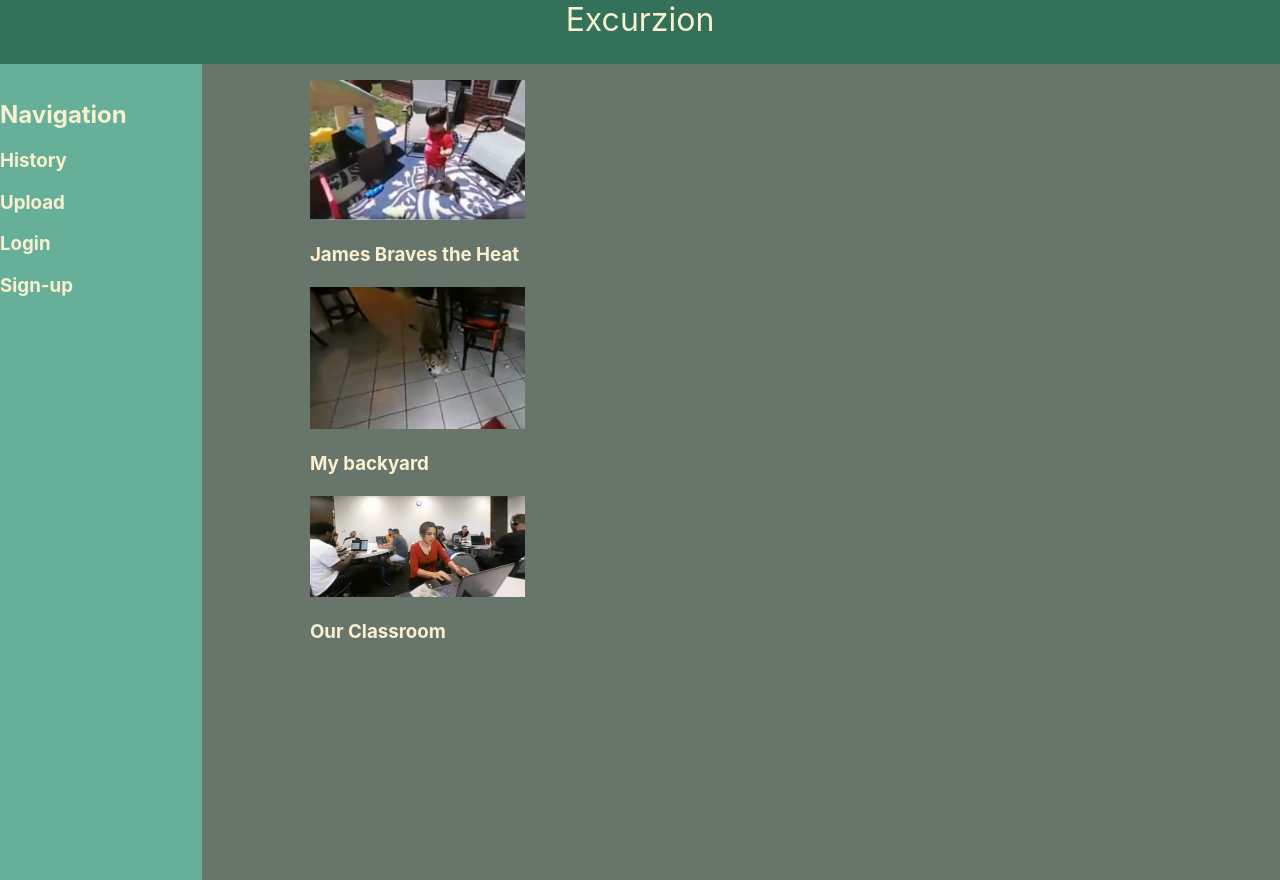
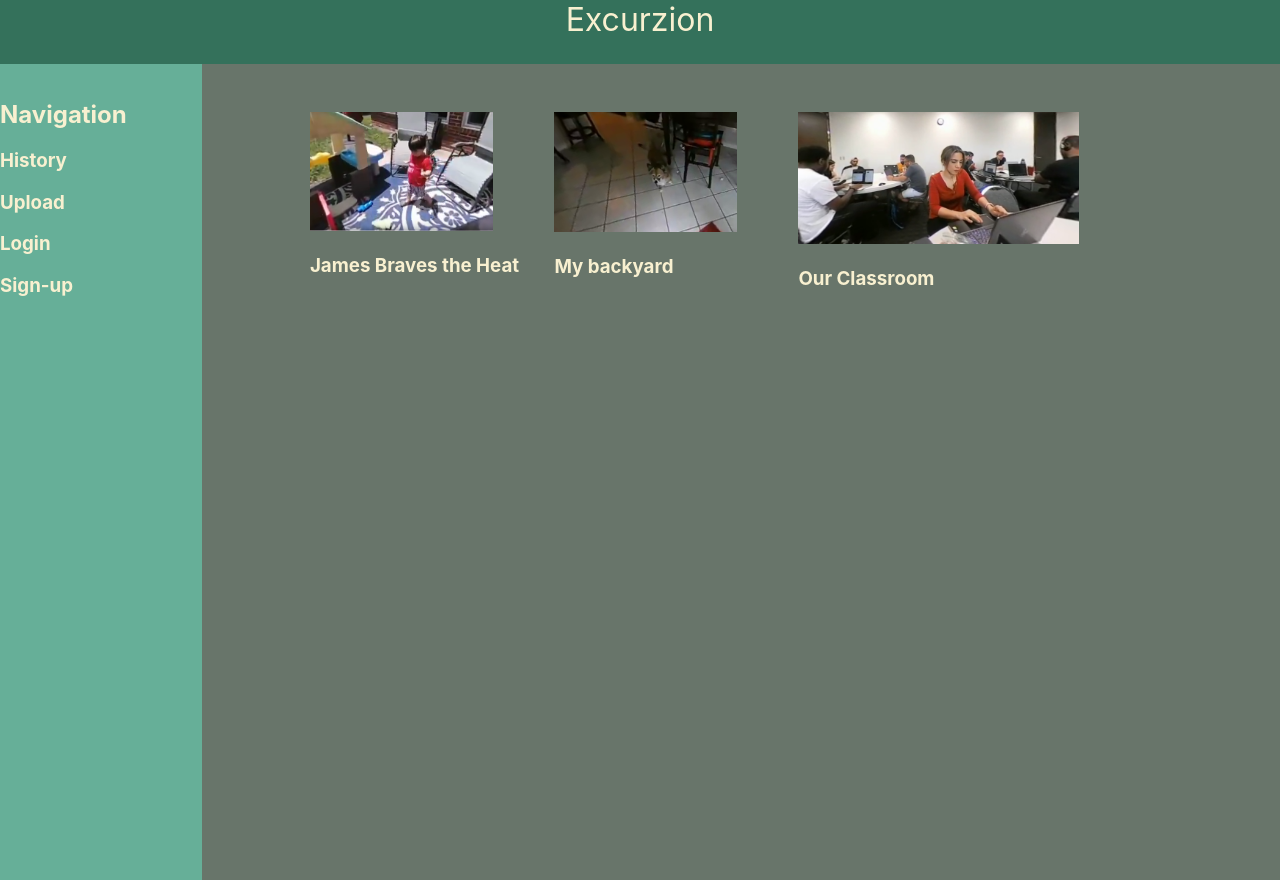
Before and after one commit to treyarnold/excurzion-client, a React (Create React App) app: page / in a window 1280 px wide. Built offline with nearby package versions, Linux system fonts and the light colour scheme.

Commit message:
changed apollo link to heroku deploy

```diff
--- a/src/Components/VideoLink/VideoLink.module.css
+++ b/src/Components/VideoLink/VideoLink.module.css
@@ -1,3 +1,3 @@
 .image {
-  max-width: 25%;
+  max-width: 75%;
 }
--- a/src/Components/VideoLinks/VideoLinks.module.css
+++ b/src/Components/VideoLinks/VideoLinks.module.css
@@ -1,15 +1,14 @@
 .section {
   width: 100%;
   height: vh100;
-  padding-top: 5rem;
+  padding-top: 7rem;
   background-color: #68756A;
-  color: #F8F0D0;
 }
 
 .links {
   margin: auto;
   max-width: 80%;
   display: flex;
-  flex-wrap: wrap;
-  justify-content: space-around;
+  /* flex-wrap: wrap;
+  justify-content: space-around; */
 }
--- a/src/index.js
+++ b/src/index.js
@@ -11,7 +11,7 @@ import { InMemoryCache } from "apollo-cache-inmemory";
 import "./index.css";
 
 const httpLink = createHttpLink({
-  uri: "http://localhost:4000"
+  uri: "https://excurzion-prisma.herokuapp.com/"
 });
 
 const client = new ApolloClient({
```
